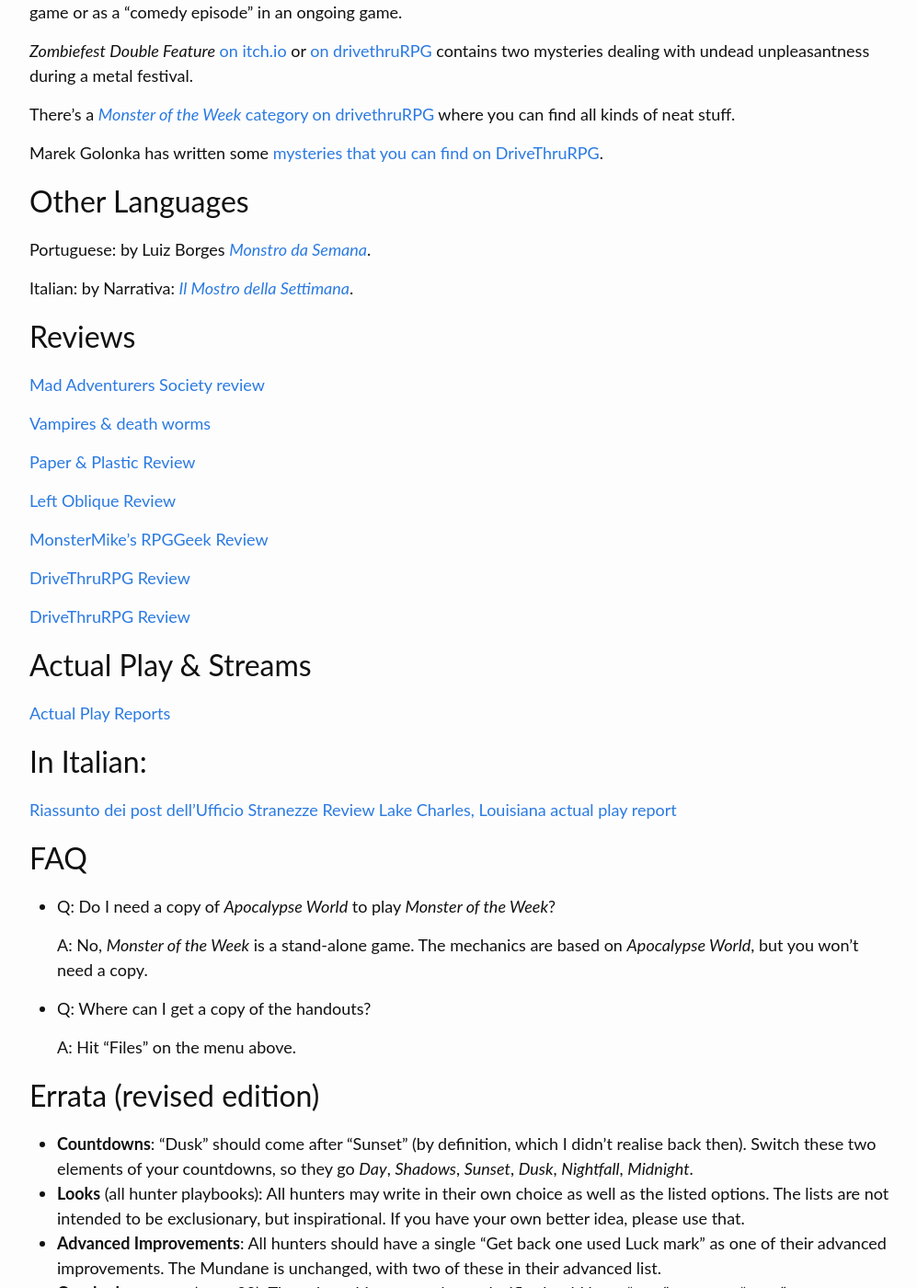
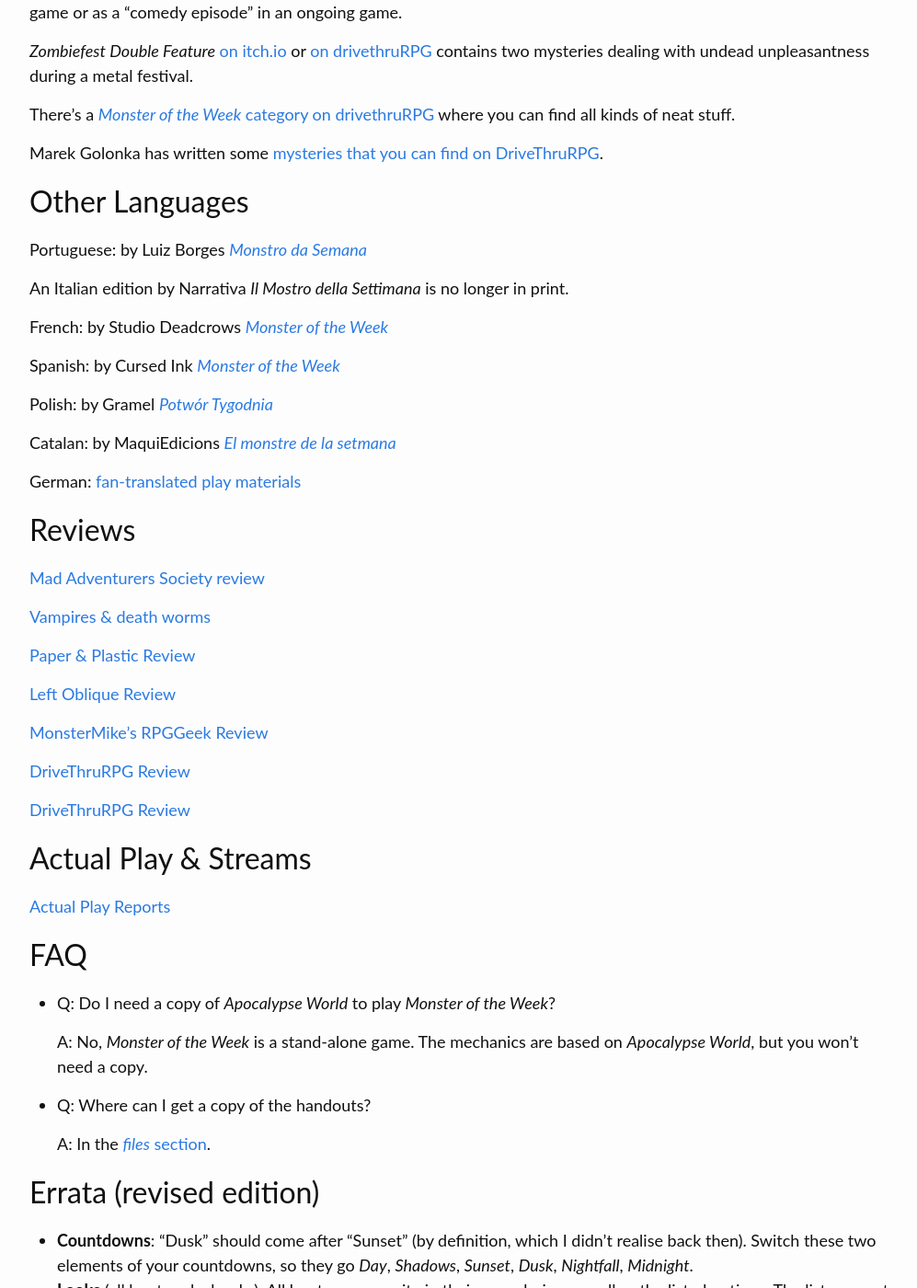
Before and after one commit to michael-sands/generic_games_site, a Jekyll site: the page built from motw.md, in a window 1280 px wide and 1400 px high, scrolled down 1697 px. Shown: the whole window at 92% size, without its empty margins (138-1135 px from the left). Built offline with Jekyll 4.4.1, drawn with Linux system fonts in a browser that asks for light colours.

Commit message:
various updates and additions to the MotW page

```diff
--- a/motw.md
+++ b/motw.md
@@ -68,9 +68,21 @@
 
 Other Languages
 ---------------
-Portuguese: by Luiz Borges [_Monstro da Semana_](https://monstrodasemana.wordpress.com/).
 
-Italian: by Narrativa: [_Il Mostro della Settimana_](http://www.narrattiva.it/giochi/il-mostro-della-settimana).
+Portuguese: by Luiz Borges [_Monstro da Semana_](https://monstrodasemana.wordpress.com/)
+
+An Italian edition by Narrativa _Il Mostro della Settimana_ is no longer in print.
+
+French: by Studio Deadcrows [_Monster of the Week_](https://www.deadcrows.net/index.php/studio-deadcrows/monster-of-the-week/)
+
+Spanish: by Cursed Ink [_Monster of the Week_](https://www.cursedink.es/tienda/monster-of-the-week/)
+
+Polish: by Gramel [_Potwór Tygodnia_](https://wydawnictwogramel.pl/our-games-2/powered-by-the-apocalypse/potwor-tygodnia/)
+
+Catalan: by MaquiEdicions [_El monstre de la setmana_](https://blog.maqui-ed.com/p/el-monstre-de-la-setmana.html)
+
+German: [fan-translated play materials](https://drive.google.com/file/d/1ccZ9PEOgcdfSpQUFTPzUSZ5OXSr0nyUl/view?usp=share_link)
+
 
 Reviews
 -------
@@ -93,14 +105,6 @@
 
 [Actual Play Reports](/motw_actual_plays)
 
-
-In Italian:
------------
-
-[Riassunto dei post dell'Ufficio Stranezze](http://elementifiniti.blogspot.it/2013/07/riassunto-dei-post-dellufficio-stranezze.html)
-[Review](http://gdroggi.blogspot.it/2012/08/recensione-monster-of-week.html)
-[Lake Charles, Louisiana actual play report](http://www.gentechegioca.it/smf/index.php/topic,7867.0.html)
-
 FAQ
 ---
 
@@ -110,7 +114,7 @@
 
 * Q: Where can I get a copy of the handouts?
 
-  A: Hit "Files" on the menu above.
+  A: In the [_files_ section](/files/).
 
 
 Errata (revised edition)
```
